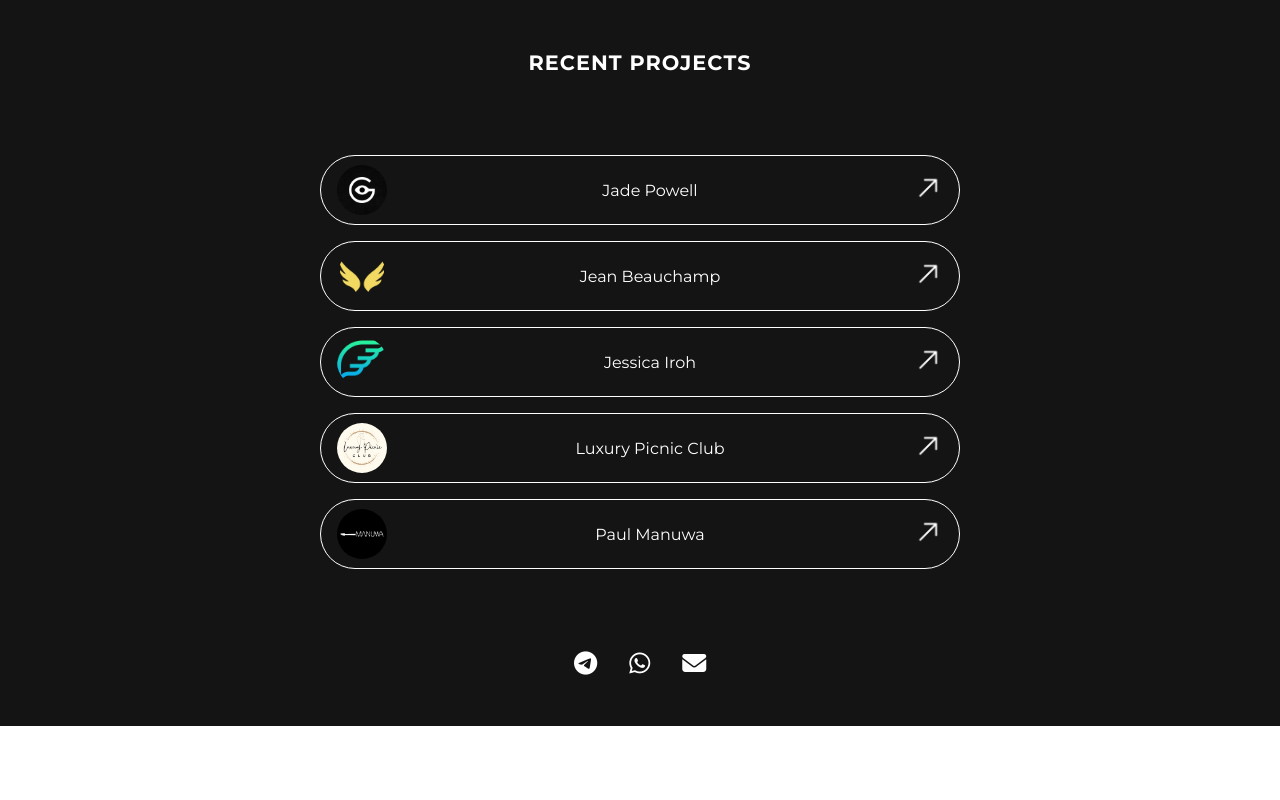
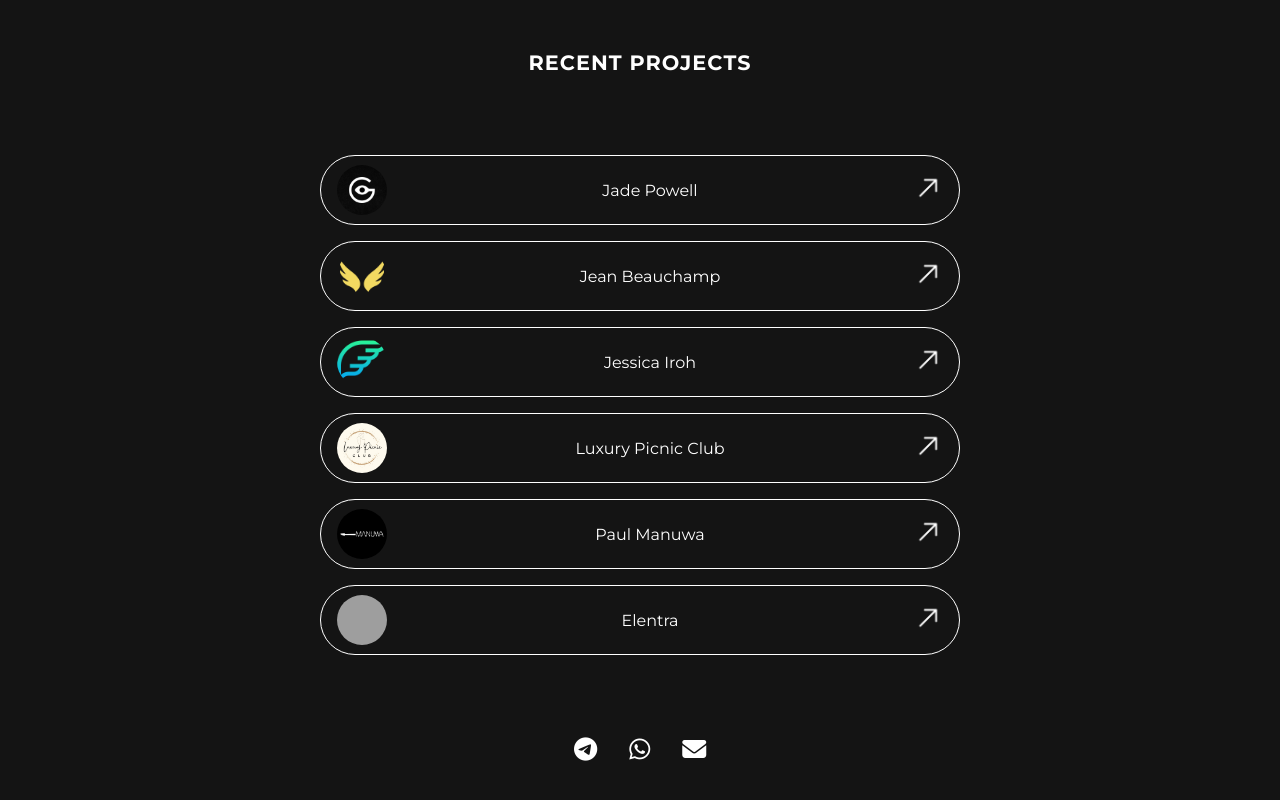
Before and after one commit to Easter-Maxwell-01/My-portfolio, a plain HTML site: page index.html in a window 1280 px wide. Shown: the part 483-1283 px from the top of the page. Before the commit the page ends 1209 px from the top, so only its background shows below. Drawn offline with Linux system fonts and the light colour scheme; grey boxes are pictures that could not be loaded.

Commit message:
Update index.html

```diff
--- a/index.html
+++ b/index.html
@@ -74,6 +74,16 @@
                         <img src="assets/up-right-arrow.png" alt="" class="link">
                     </a>
                 </div>
+
+                <div class="col">
+                    <div class="logo">
+                        <img src="https://cdn-icons-png.flaticon.com/128/9279/9279571.png" alt="Elentra">
+                    </div>
+                    <p> Elentra </p>
+                    <a href="https://elentra.vercel.app/">
+                        <img src="assets/up-right-arrow.png" alt="" class="link">
+                    </a>
+                </div>
             </div>
 
             <!-- contact -->
```
